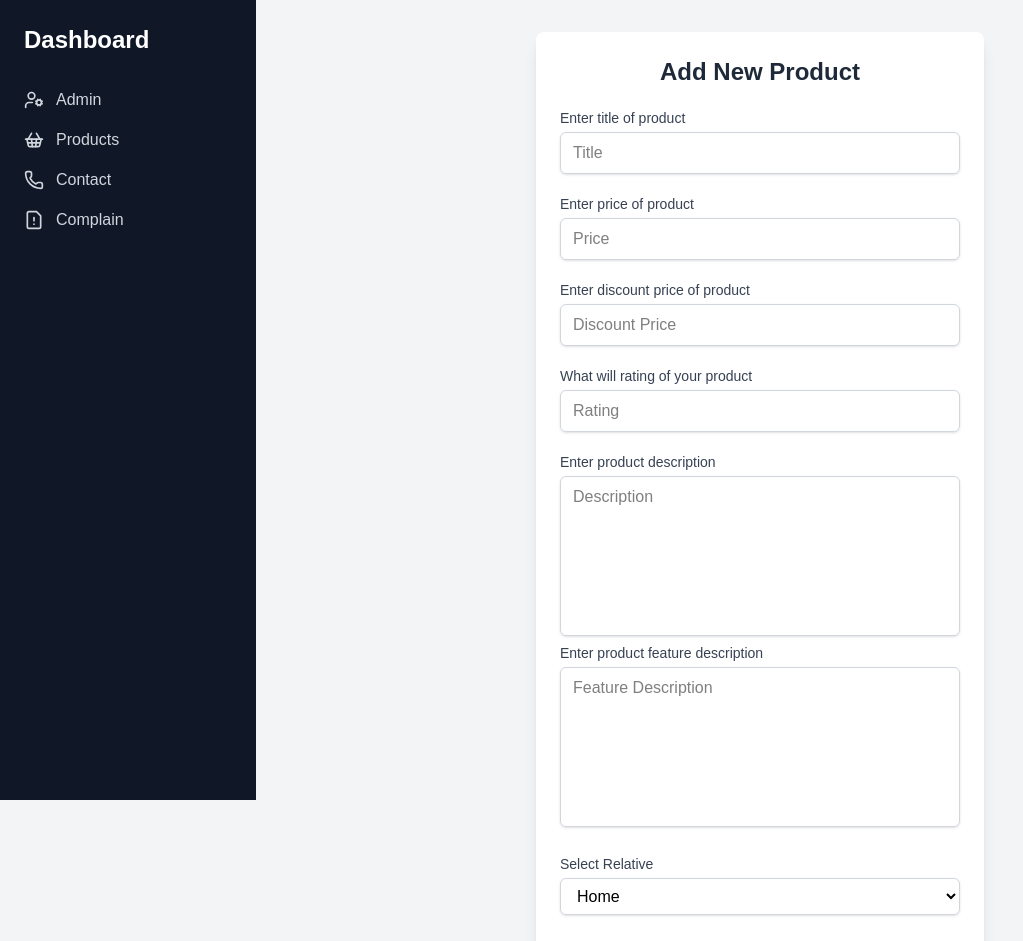
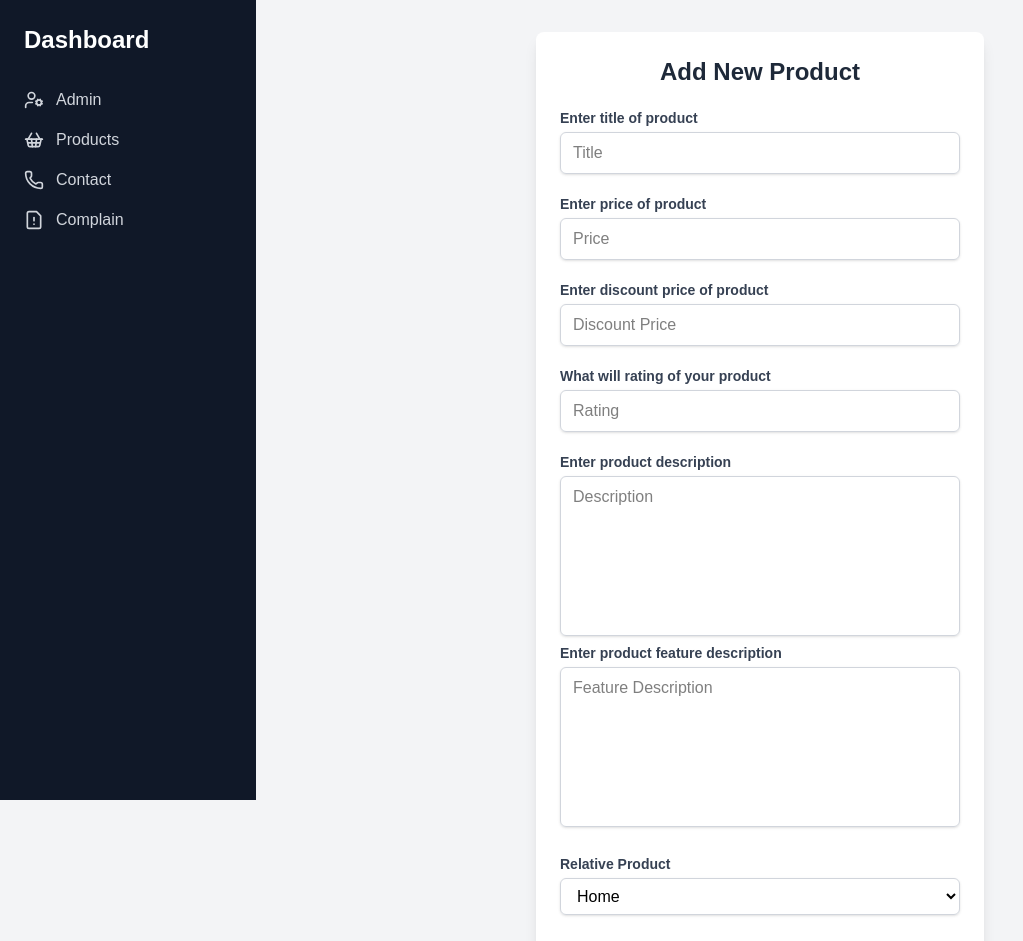
Before and after one commit to Kumail-Ali-Rajpoot/halcyon-admin, a Next.js app: page / in a window 1280 px wide. Shown: the top 941 px of the page, without its empty margins (0-1023 px from the left). Built offline with nearby package versions, Linux system fonts and the light colour scheme.

Commit message:
Create font-semibold of form

```diff
--- a/app/page.tsx
+++ b/app/page.tsx
@@ -62,7 +62,7 @@ function Page() {
 
         {inputs.map((data) => (
           <div key={data.id}>
-            <label htmlFor={data.id} className="block text-sm font-medium text-gray-700 mb-1">
+            <label htmlFor={data.id} className="font-semibold block text-sm text-gray-700 mb-1">
               {data.label}
             </label>
             <input
@@ -76,7 +76,7 @@ function Page() {
         ))}
         <div>
           <label
-          className="block text-sm font-medium text-gray-700 mb-1"
+          className="block text-sm font-semibold text-gray-700 mb-1"
           htmlFor="description">Enter product description</label>
           <textarea
           className="w-full px-3 resize-none h-[10rem] py-2 border border-gray-300 rounded-md shadow-sm focus:outline-none focus:ring-2 focus:ring-blue-500 focus:border-blue-500"
@@ -84,7 +84,7 @@ function Page() {
           placeholder='Description'
           id="description"></textarea>
           <label
-          className="block text-sm font-medium text-gray-700 mb-1"
+          className="block text-sm font-semibold text-gray-700 mb-1"
           htmlFor="featureDescription">Enter product feature description</label>
           <textarea
           className="w-full px-3 resize-none h-[10rem] py-2 border border-gray-300 rounded-md shadow-sm focus:outline-none focus:ring-2 focus:ring-blue-500 focus:border-blue-500"
@@ -93,8 +93,8 @@ function Page() {
           id="featureDescription"></textarea>
         </div>
         <div>
-          <label htmlFor="relativeSelect" className="block text-sm font-medium text-gray-700 mb-1">
-            Select Relative
+          <label htmlFor="relativeSelect" className=" font-semibold block text-sm text-gray-700 mb-1">
+           Relative Product
           </label>
           <select
             name="relative"
@@ -105,6 +105,7 @@ function Page() {
             <option value="shop">Shop</option>
             <option value="recommended">Recommended</option>
             <option value="discount">Discount</option>
+            <option value="feature">Feature</option>
           </select>
         </div>
         {/* Upload image section */}
```
